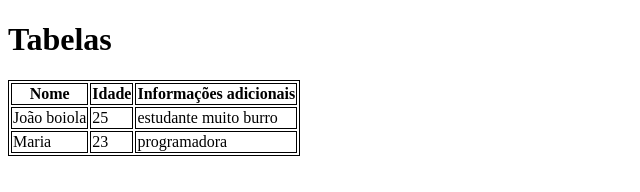
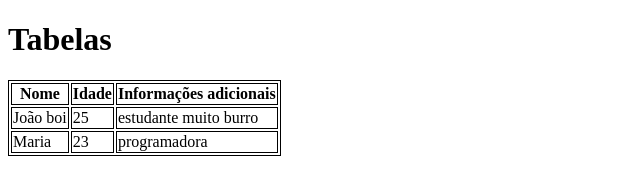
Before and after one commit to chari-hard/aula-tabela, a plain HTML site: page index.html in a window 1280 px wide. Shown: the whole page, without its empty margins (0-640 px from the left). Drawn offline with Linux system fonts and the light colour scheme.

Commit message:
joao parou de ser boiola

```diff
--- a/index.html
+++ b/index.html
@@ -20,7 +20,7 @@
             <th>Informações adicionais</th>
         </tr>
         <tr>
-            <td>João boiola</td>
+            <td>João boi</td>
             <td>25</td>
             <td>estudante muito burro</td>
         </tr>
```
